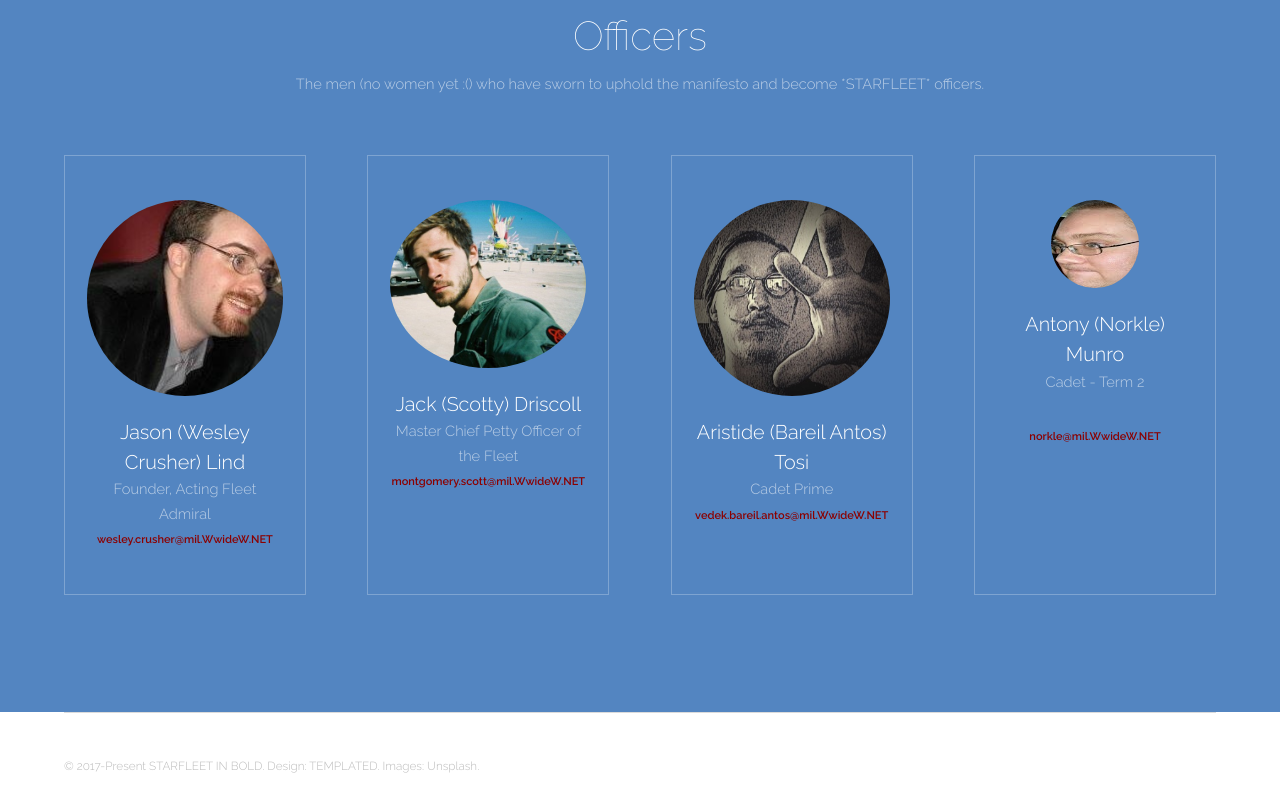
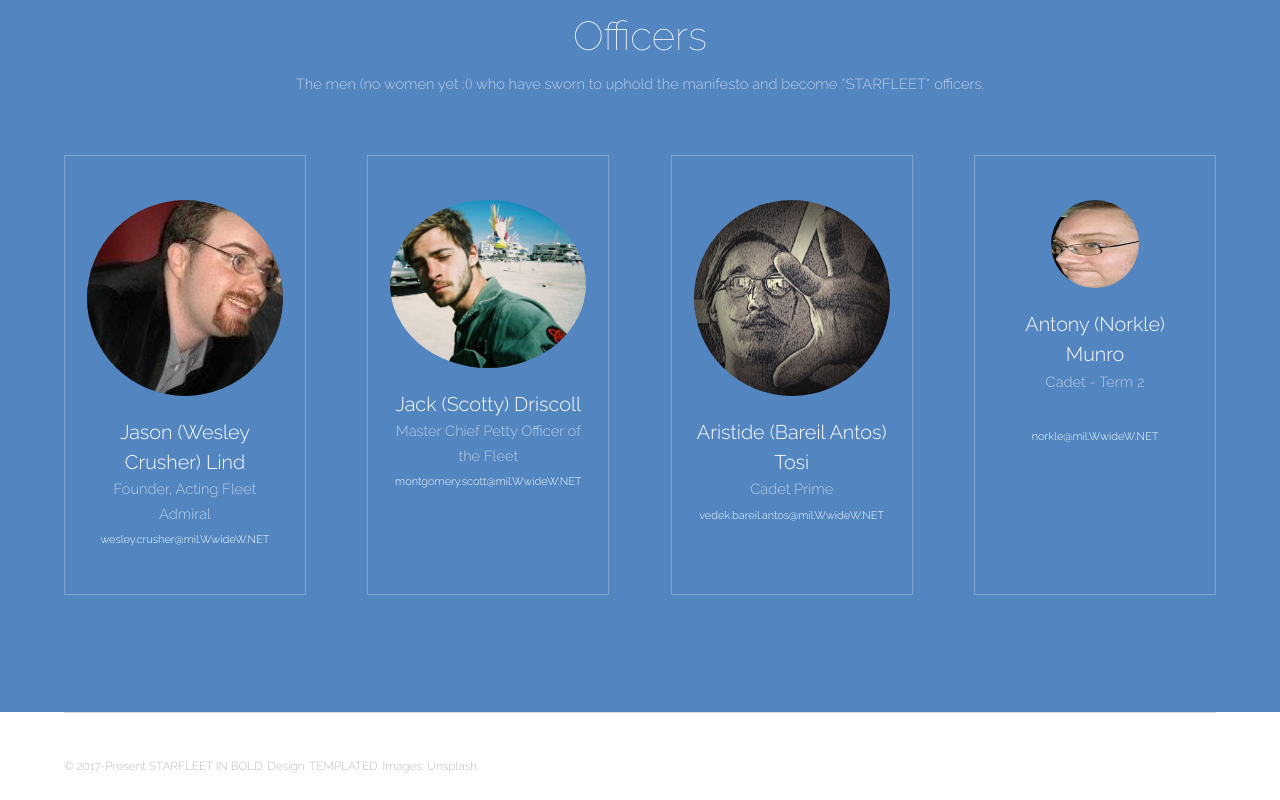
Before and after one commit to jlind0/Starfleet.Web, a plain HTML site: page Starfleet.Web/index.html in a window 1280 px wide. Shown: the part 963-1763 px from the top of the page. Drawn offline with Linux system fonts and the light colour scheme.

Commit message:
better link color

```diff
--- a/Starfleet.Web/assets/css/main.css
+++ b/Starfleet.Web/assets/css/main.css
@@ -2201,8 +2201,7 @@
 			padding: 3em 1.5em;
 		}
         .email{
-            color:darkred;
-            font-weight: bold;
+            color:azure;
             font-size: 0.75em;
             text-decoration:none;
         }
```
